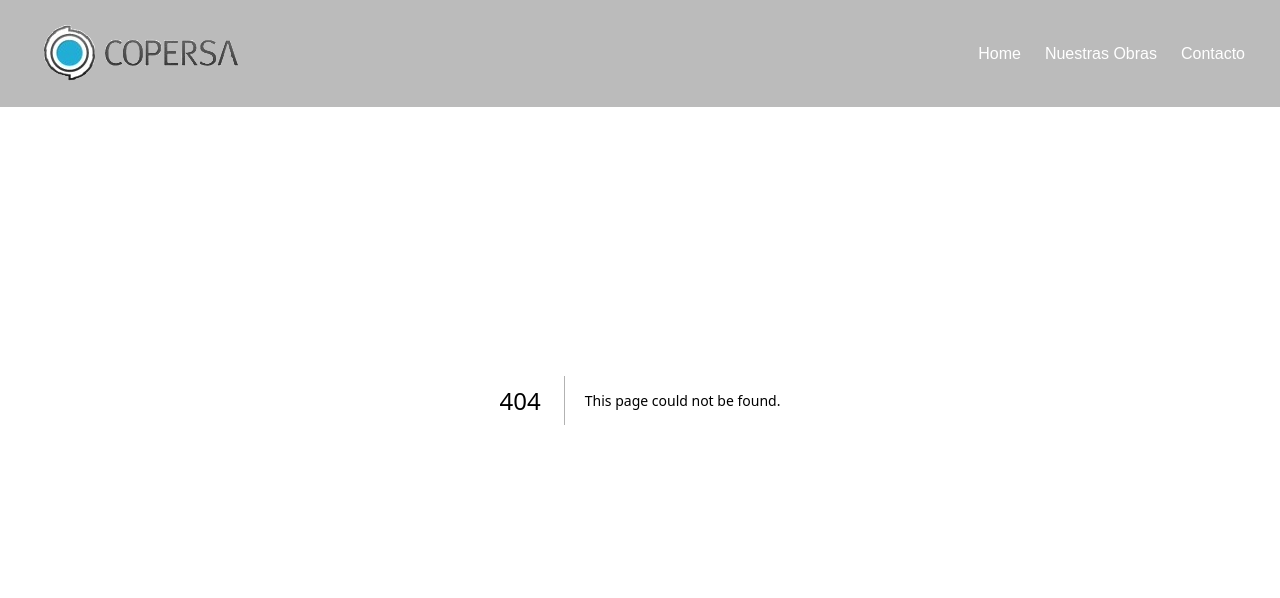
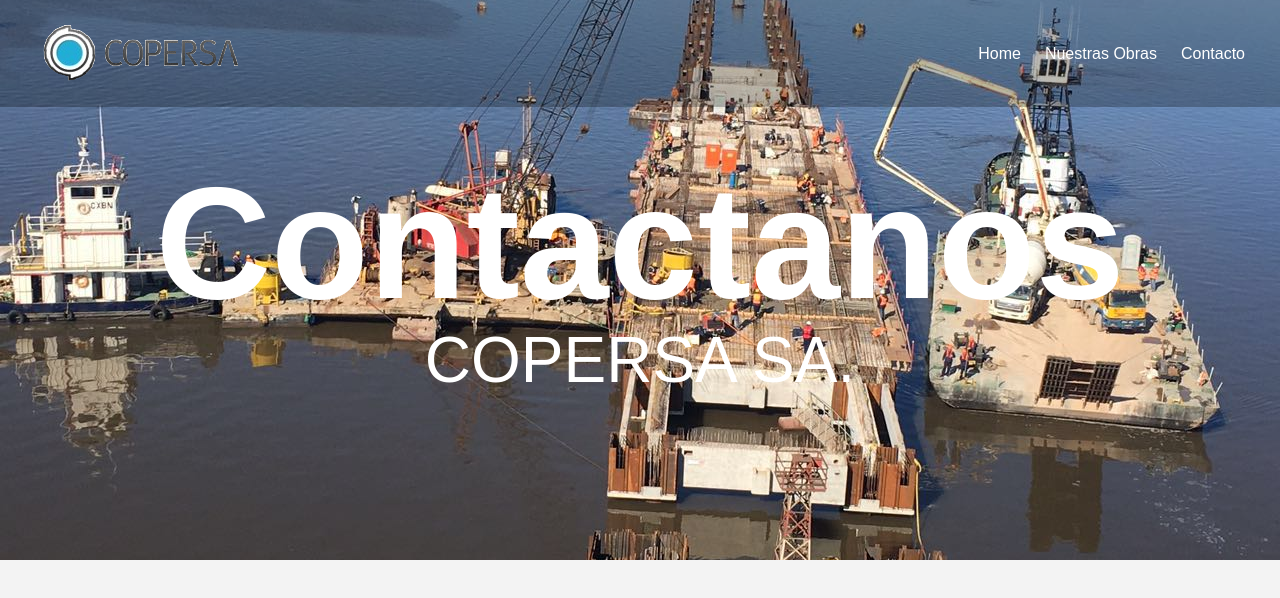
Before and after one commit to JuaniFrank/Copersa, a Next.js app: page /contacto in a window 1280 px wide. Before the commit this address had no page. Shown: the top 598 px of the page. Built offline with nearby package versions, Linux system fonts and the light colour scheme.

Commit message:
feat: create Contacto page

```diff
--- /dev/null
+++ b/src/app/contacto/page.tsx
@@ -0,0 +1,25 @@
+import {APIProvider, Map} from '@vis.gl/react-google-maps';
+
+
+export default function Contacto() {
+  return (
+    <>
+      <header style={{ justifyContent: "center", alignContent: "center" }}>
+        <img
+          className={`background__billboard-contacto`}
+          src={"/header.jpg"}
+          alt="Billboard background"
+        />
+        <div className="header-text-container-contacto">
+          <h1 className="copersa-title-text-header">Contactanos</h1>
+          <p className="copersa-description-text-header">
+            COPERSA SA.
+          </p>
+        </div>
+      </header>
+      <section style={{ marginTop: 150 }}>
+        <h1>Contacto</h1>
+      </section>
+    </>
+  );
+}
```
